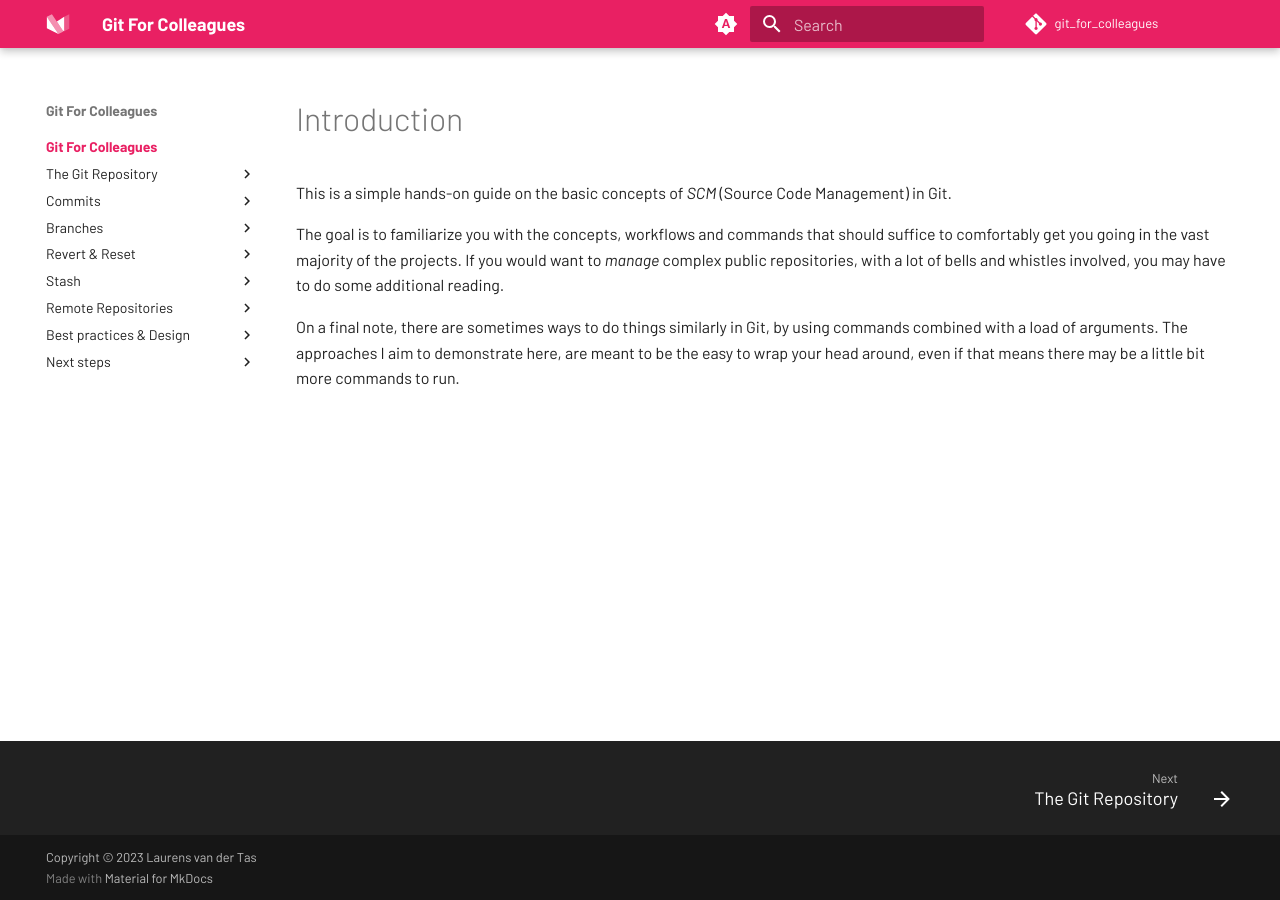
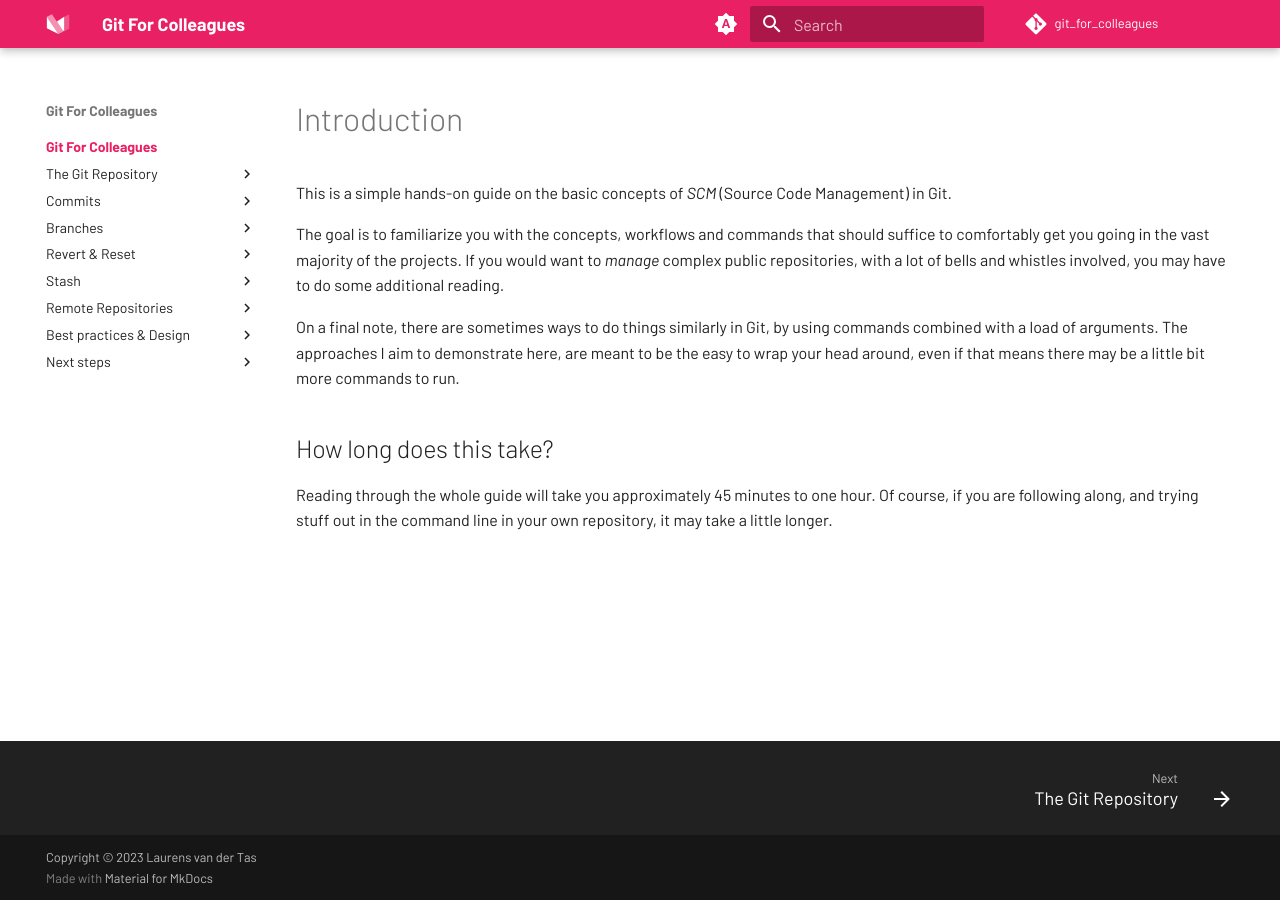
Before and after one commit to LPvdT/git-for-colleagues, an MkDocs documentation site: the page built from docs/index.md, in a window 1280 px wide. Built offline with MkDocs 1.6.1 and Material for MkDocs 9.7.7, drawn with Linux system fonts in a browser that asks for light colours; comment, search, counter and statistics services are not loaded.

Commit message:
Change: Add estimated time to complete

```diff
--- a/docs/index.md
+++ b/docs/index.md
@@ -5,3 +5,7 @@ This is a simple hands-on guide on the basic concepts of *SCM* (Source Code Mana
 The goal is to familiarize you with the concepts, workflows and commands that should suffice to comfortably get you going in the vast majority of the projects. If you would want to *manage* complex public repositories, with a lot of bells and whistles involved, you may have to do some additional reading.
 
 On a final note, there are sometimes ways to do things similarly in Git, by using commands combined with a load of arguments. The approaches I aim to demonstrate here, are meant to be the easy to wrap your head around, even if that means there may be a little bit more commands to run.
+
+## How long does this take?
+
+Reading through the whole guide will take you approximately 45 minutes to one hour. Of course, if you are following along, and trying stuff out in the command line in your own repository, it may take a little longer.
```
